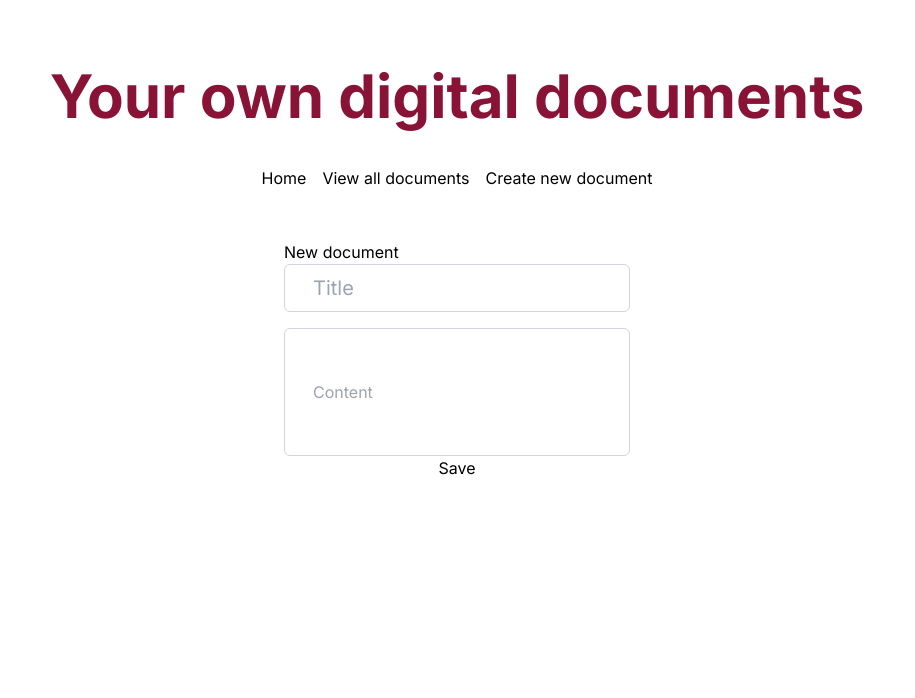
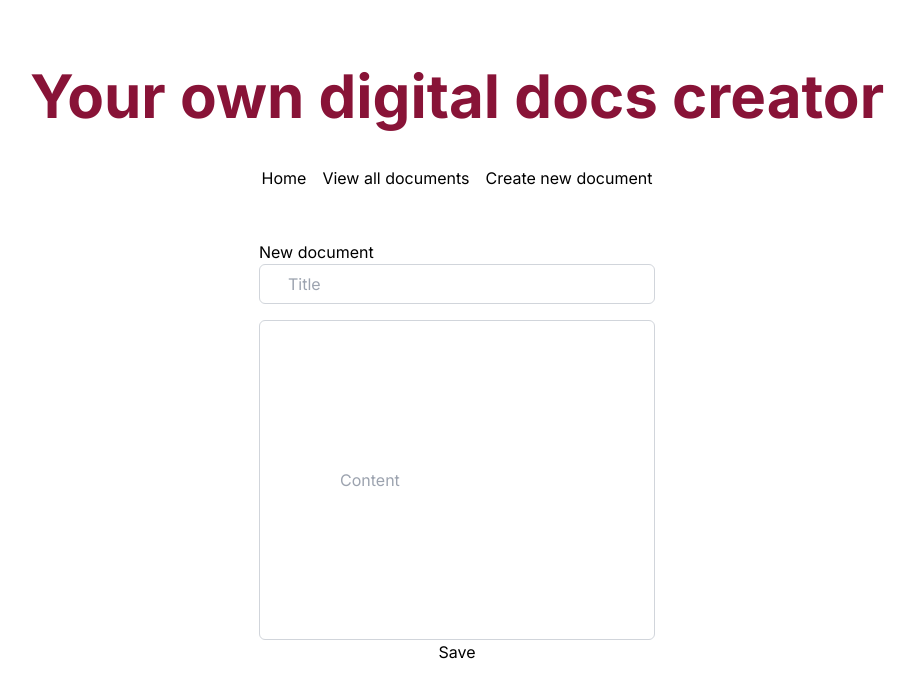
Before and after one commit to Alesa3/digital-documents, a Next.js app: page /add-document in a window 1280 px wide. Shown: the top 698 px of the page, without its empty margins (183-1098 px from the left). Built offline with nearby package versions, Linux system fonts and the light colour scheme.

Commit message:
delete function done

```diff
--- a/app/add-document/page.tsx
+++ b/app/add-document/page.tsx
@@ -30,14 +30,14 @@ export default function AddDocument() {
           placeholder="Title"
           value={title}
           onChange={(e) => setTitle(e.target.value)}
-          className="w-full h-12 px-7 py-2 mb-4 text-xl border border-gray-300 rounded-md"
+          className="w-full h-10 px-7 py-2 mb-4 text-s border border-gray-300 rounded-md"
         />
         <input
           type="text"
           placeholder="Content"
           value={content}
           onChange={(e) => setContent(e.target.value)}
-          className="w-full h-32 px-7 py-2 text-s border border-gray-300 rounded-md"
+          className="w-full h-80 px-20 py-2 text-s border border-gray-300 rounded-md"
         />
         <button type="submit">Save</button>
       </form>
--- a/app/api/documents/[id]/route.ts
+++ b/app/api/documents/[id]/route.ts
@@ -23,3 +23,13 @@ export async function PATCH(req: Request, {params}: {params: {id: string}}) {
     })
     return NextResponse.json(result);
 }
+
+export async function DELETE(req: Request, {params}: {params: {id: string}}) {
+    const {id} = params;
+    console.log("id", id)
+
+    const result = await dbQuery({
+        sql: "DELETE FROM digitaldocs where id = " + parseInt(id)
+    });
+    return NextResponse.json(result)
+}
--- a/app/documents/[id]/page.tsx
+++ b/app/documents/[id]/page.tsx
@@ -1,20 +1,38 @@
 "use client";
 import React from 'react'
 import {useRouter} from "next/navigation"
+import { useState } from 'react';
+
 
 export default function DisplayDocument( {params} : { params: { id: number }}) {
   const router = useRouter();
+  const [content, setContent] = useState([]);
+
 
     const handleEdit = (content: Content) => {
       router.push("/edit-document/?id=" + params.id)
     }
 
+    const handleDelete = async (id: number) => {
+      const res = await fetch("/api/documents/" + id, {
+        method: "DELETE"
+      });
+
+      if (res.ok) {
+
+        setContent(content.filter((keep: Content) => keep.id != content.id))
+
+        router.push("/documents");
+      } else {
+
+      }
+    }
+
   return (
     <div>
         <p>här visas dokumentet med id: {params.id}</p>
-        <button onClick={(e) => handleEdit(params.id)}>Edit</button> -    <button>Delete</button>
-
-        </div>
-
+        <button onClick={(e) => handleEdit(params.id)}>Edit</button>
+        <button onClick={(e) => handleDelete(params.id)}>Delete</button>
+    </div>
   )
 }
--- a/app/edit-document/page.tsx
+++ b/app/edit-document/page.tsx
@@ -51,14 +51,14 @@ export default function EditDocument() {
             type="text"
             placeholder={document.title}
             value={title}
-            onChange={(e) => setTitle(e.target.value)} className="w-full h-12 px-7 py-2 mb-4 text-xl border border-gray-300 rounded-md" />
+            onChange={(e) => setTitle(e.target.value)} className="w-full h-12 px-7 py-2 mb-4 text-s border border-gray-300 rounded-md" />
 
           <input
             type="text"
             placeholder={document.content}
             value={content}
             onChange={(e) => setContent(e.target.value)}
-            className="w-full h-32 px-7 py-2 text-s border border-gray-300 rounded-md" />
+            className="w-full h-80 px-20 py-20 text-s border border-gray-300 rounded-md" />
           <button type="submit">Save</button>
         </form>
       ) : (
--- a/components/DocComponent.tsx
+++ b/components/DocComponent.tsx
@@ -12,14 +12,15 @@ function DocComponent(props: Props) {
   });
   return (
 
-    <div className="bg-gray-50 rounded-xl m-2 p-4">
+    <div className="bg-gray-50 rounded-xl m-8 p-10">
         <h3 className="text-xl text-rose-900">
             {props.document.title}
         </h3>
+
         <p>{props.document.content}</p>
       <p className="text-sm text-gray-500">{formattedDate}</p>
+      </div>
 
-    </div>
   )
 }
 
--- a/components/Header.tsx
+++ b/components/Header.tsx
@@ -5,7 +5,7 @@ import Navbar from '@/components/Navbar';
 export default function Header() {
   return (
     <header className="flex flex-col items-center justify-center h-60 bg-white black">
-        <h1 className="text-6xl text-rose-900 font-bold mt-6 mb-6">Your own digital documents</h1>
+        <h1 className="text-6xl text-rose-900 font-bold mt-6 mb-6">Your own digital docs creator</h1>
         <nav className="mt-4">
             <ul className="list-none flex gap-2">
             <Navbar />
--- a/components/Navbar.tsx
+++ b/components/Navbar.tsx
@@ -1,5 +1,7 @@
 import React from "react";
 import Link from "next/link";
+import { useRouter } from 'next/router';
+
 
 export default function Navbar() {
   return (
```
